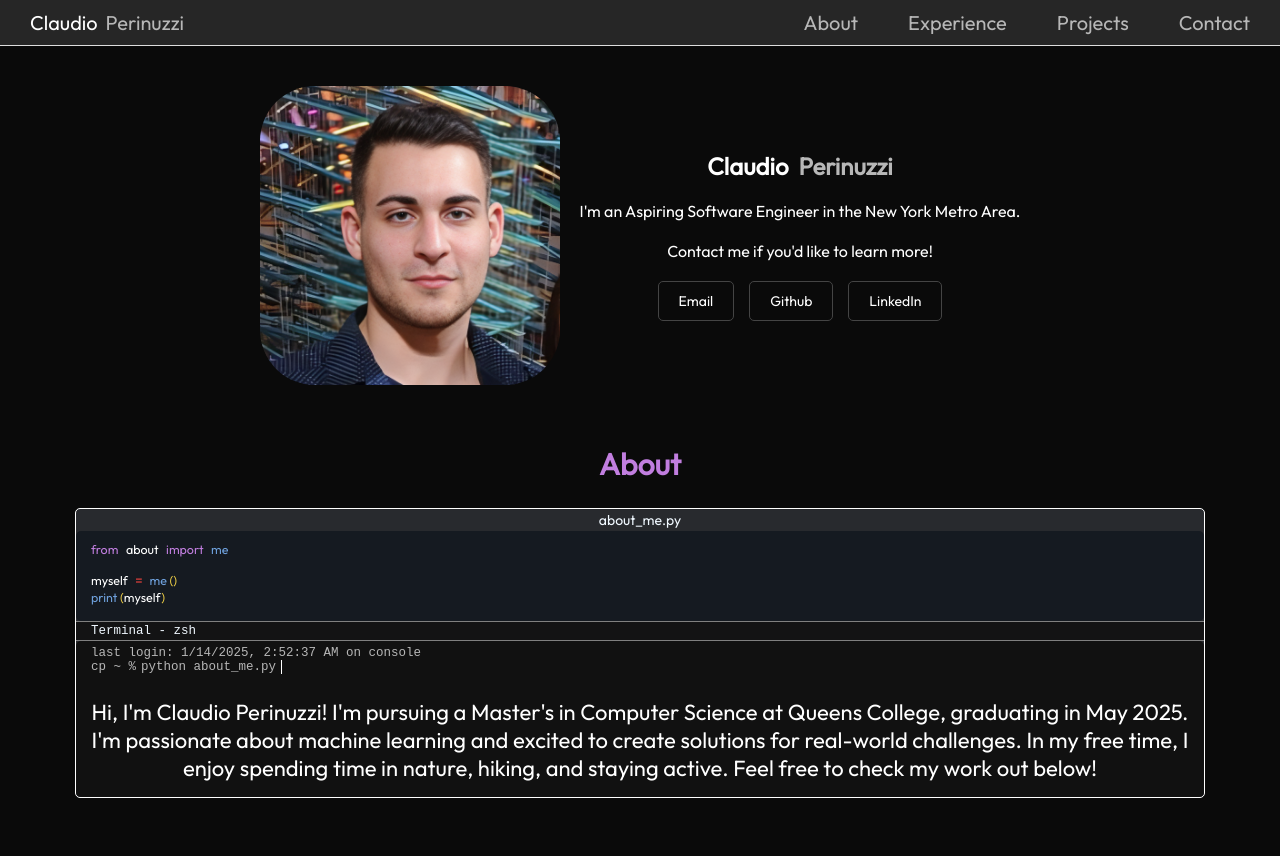
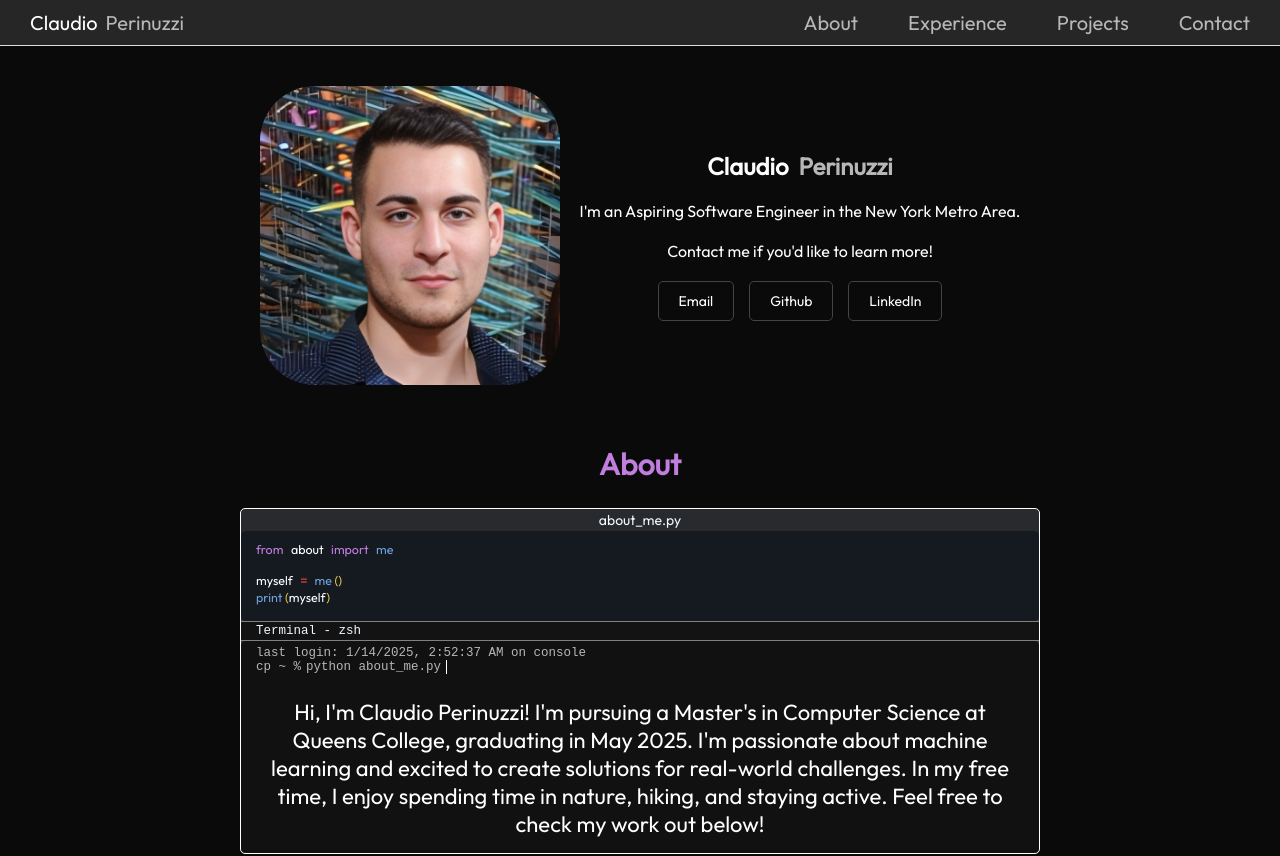
Before and after one commit to Claudio-Perinuzzi/portfolio-website, a React (Vite) app: page / in a window 1280 px wide. Shown: the top 856 px of the page. Built offline with nearby package versions, Linux system fonts and the light colour scheme.

Commit message:
Fixed margins

```diff
--- a/src/components/About/About.module.css
+++ b/src/components/About/About.module.css
@@ -13,17 +13,19 @@
 }
 
 .windowContainer {
-    margin-top: 20px;
+    margin: 20px auto;
     background-color: var(--color-tab);
     border-radius: 5px;
-    align-self: center;
-    margin-right: 75px;
-    margin-left: 75px;
     font-size: 12.5px;
     border-style: solid;
     border-color: white;
     border-width: 0.5px;
+    max-width: 800px;
+    min-width: 280px;
+    width: calc(100% - 100px);
+    box-sizing: border-box;
 }
+
 
 .tabHeader {
     font-size: 14px;
```
